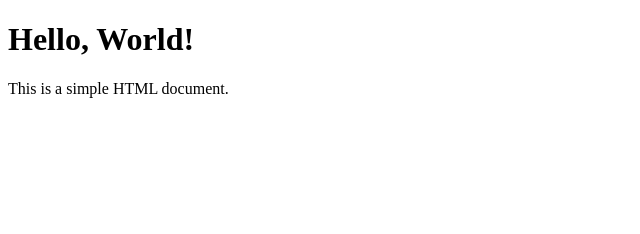
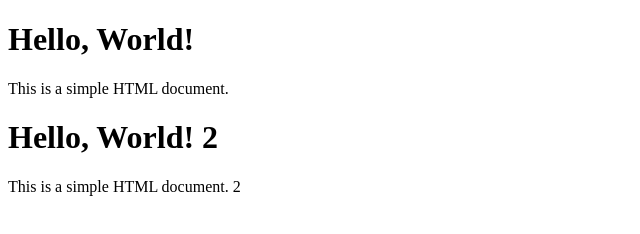
Before and after one commit to JuanG-Tech/Pruebaextraccion, a plain HTML site: page index.html in a window 1280 px wide. Shown: the whole page, without its empty margins (0-640 px from the left). Drawn offline with Linux system fonts and the light colour scheme.

Commit message:
rama celeste

```diff
--- a/index.html
+++ b/index.html
@@ -1,10 +1,13 @@
 <!DOCTYPE html>
 <html>
-<head>
+  <head>
     <title>Hello, World!</title>
-</head>
-<body>
+  </head>
+  <body>
     <h1>Hello, World!</h1>
     <p>This is a simple HTML document.</p>
-</body>
+
+    <h1>Hello, World! 2</h1>
+    <p>This is a simple HTML document. 2</p>
+  </body>
 </html>
```
